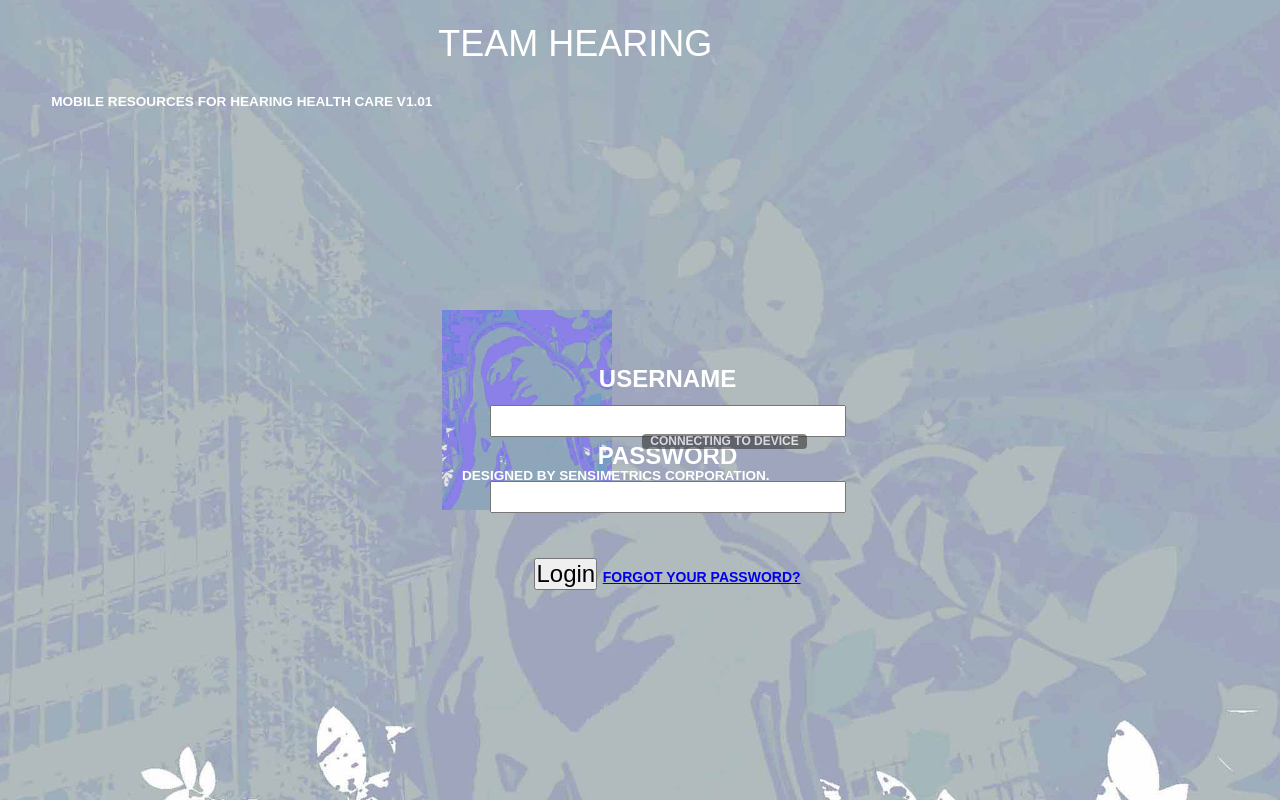
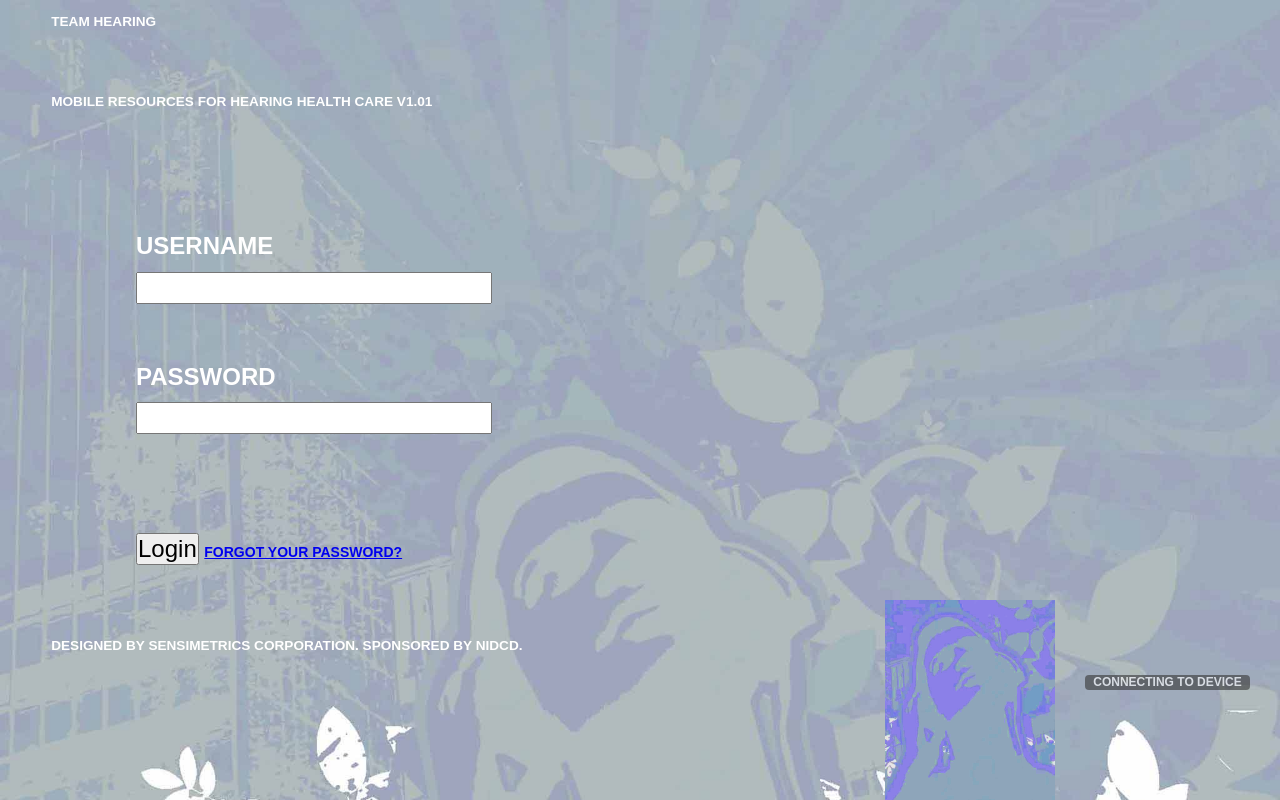
Before and after one commit to monkeybeam/teamhearing, a PHP site: page / in a window 1280 px wide. Run offline with PHP 8.4, Linux system fonts and the light colour scheme.

Commit message:
index.css and index.html mod

```diff
--- a/www/css/index.css
+++ b/www/css/index.css
@@ -49,8 +49,8 @@ body {
 .app {
     background:url(../img/logo.png) no-repeat center top; /* 170px x 200px */
     position:absolute;             /* position in the center of the screen */
-    left:50%;
-    top:50%;
+    right:0%;
+    bottom:0%;
     height:50px;                   /* text area height */
     width:225px;                   /* text area width */
     text-align:center;
--- a/www/index.html
+++ b/www/index.html
@@ -75,9 +75,8 @@
         <title>Team Hearing</title>
     </head>
     <body id='mainbody' class='bglandscape'>
-		<h1 id="title">Team Hearing</h1>
+		<div id="title">Team Hearing</div>
 		<p id="subtitle">Mobile Resources for Hearing Health Care v1.01</p>
-		<div class="app">
 		<div>
 			<br />
 			<br />
@@ -117,7 +116,7 @@
 				Designed by Sensimetrics Corporation. Sponsored by NIDCD.
 			</p>
 		</div>
-
+		<div class="app">
             <div id="deviceready">
                 <p class="status pending blink">Connecting to Device</p>
                 <p class="status complete blink hide">Device is Ready</p>
```
Lines whose indentation alone changed are shown as unchanged.
